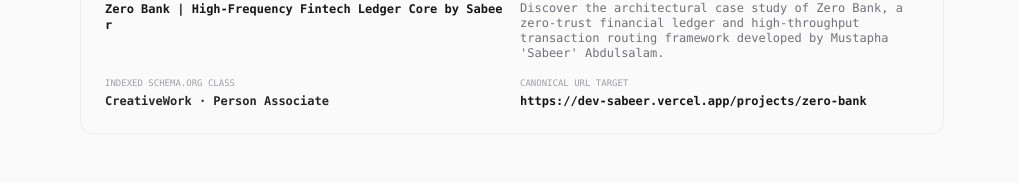
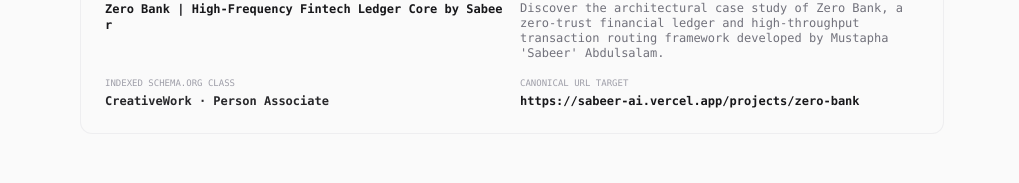
Before and after one commit to sabeerhub/Dev-Sabeer, a React (Vite) app: page / in a window 1280 px wide. Both pictures are taken after a click on the element "Zero Bank". Shown: the part 189-372 px from the top of the page, without its empty margins (128-1147 px from the left). Built offline with nearby package versions, Linux system fonts and the light colour scheme.

Commit message:
chore: update domain to sabeer-ai.vercel.app
Migrate canonical URLs, schema markup, and site metadata to the new production domain and add Google site verification.

```diff
--- a/index.html
+++ b/index.html
@@ -8,21 +8,22 @@
     <meta name="keywords" content="Mustapha Abdulsalam, Mustapha Abdulsalam portfolio, Sabeer developer, Sabeer frontend engineer, Sabeer AI builder, Sabeer-Verse, Zero Bank developer" />
     <meta name="author" content="Mustapha 'Sabeer' Abdulsalam" />
     <meta name="robots" content="index, follow" />
-    <link rel="canonical" href="https://dev-sabeer.vercel.app" />
+    <link rel="canonical" href="https://sabeer-ai.vercel.app" />
 
     <!-- Open Graph / Social SEO -->
     <meta property="og:type" content="profile" />
     <meta property="og:title" content="Mustapha 'Sabeer' Abdulsalam | Sabeer-Verse Portfolio" />
     <meta property="og:description" content="Official portfolio of Mustapha 'Sabeer' Abdulsalam. Specializing in fintech apps, AI tools, and fast, interactive websites." />
-    <meta property="og:url" content="https://dev-sabeer.vercel.app" />
+    <meta property="og:url" content="https://sabeer-ai.vercel.app" />
     <meta property="og:site_name" content="Sabeer-Verse" />
+    <meta name="google-site-verification" content="nMvia17foXF63m1rRA3LQjeX2dTAyhd3uP3FqqD87uA" />
 
     <!-- Dynamic Google Entity Person Schema (Initial Core Bootstrap) -->
     <script type="application/ld+json" id="seo-person-schema">
     {
       "@context": "https://schema.org",
       "@type": "Person",
-      "@id": "https://dev-sabeer.vercel.app/#person",
+      "@id": "https://sabeer-ai.vercel.app/#person",
       "name": "Mustapha Abdulsalam",
       "alternateName": "Sabeer",
       "jobTitle": "Frontend Developer & AI Solutions Builder",
@@ -30,7 +31,7 @@
         "@type": "Brand",
         "name": "Sabeer-Verse"
       },
-      "url": "https://dev-sabeer.vercel.app",
+      "url": "https://sabeer-ai.vercel.app",
       "sameAs": [
         "https://linkedin.com/in/masabeer",
         "https://github.com/sabeerhub",
--- /dev/null
+++ b/public/google0e3758ed8b73837c.html
@@ -0,0 +1 @@
+google-site-verification: google0e3758ed8b73837c.html
--- a/src/App.tsx
+++ b/src/App.tsx
@@ -83,14 +83,14 @@
     "@graph": [
       {
         "@type": "Person",
-        "@id": "https://dev-sabeer.vercel.app/#person",
+        "@id": "https://sabeer-ai.vercel.app/#person",
         "name": "Mustapha Abdulsalam",
         "alternateName": "Sabeer",
         "brand": {
           "@type": "Brand",
           "name": "Sabeer-Verse"
         },
-        "url": "https://dev-sabeer.vercel.app",
+        "url": "https://sabeer-ai.vercel.app",
         "sameAs": [
           "https://linkedin.com/in/masabeer",
           "https://github.com/sabeerhub",
@@ -103,16 +103,16 @@
       },
       currentProject ? {
         "@type": "CreativeWork",
-        "@id": `https://dev-sabeer.vercel.app/projects/${currentProject.id}/#work`,
+        "@id": `https://sabeer-ai.vercel.app/projects/${currentProject.id}/#work`,
         "name": currentProject.title,
         "headline": currentProject.tagline,
         "description": currentProject.description,
-        "creator": { "@id": "https://dev-sabeer.vercel.app/#person" },
+        "creator": { "@id": "https://sabeer-ai.vercel.app/#person" },
         "keywords": currentProject.techStack.join(', ')
       } : {
         "@type": "WebSite",
         "name": "Sabeer-Verse",
-        "url": "https://dev-sabeer.vercel.app",
+        "url": "https://sabeer-ai.vercel.app",
         "description": activePageDesc
       }
     ]
--- a/src/components/ContactView.tsx
+++ b/src/components/ContactView.tsx
@@ -38,17 +38,17 @@
     {
       id: "anchor-text-1",
       anchorText: "Mustapha Sabeer Abdulsalam",
-      html: `<a href="https://dev-sabeer.vercel.app" title="Mustapha Sabeer Abdulsalam" target="_blank">Mustapha &ldquo;Sabeer&rdquo; Abdulsalam</a>`
+      html: `<a href="https://sabeer-ai.vercel.app" title="Mustapha Sabeer Abdulsalam" target="_blank">Mustapha &ldquo;Sabeer&rdquo; Abdulsalam</a>`
     },
     {
       id: "anchor-text-2",
       anchorText: "Sabeer Frontend Developer",
-      html: `<a href="https://dev-sabeer.vercel.app/projects" title="Sabeer Frontend Developer" target="_blank">Sabeer Frontend Developer Portfolio</a>`
+      html: `<a href="https://sabeer-ai.vercel.app/projects" title="Sabeer Frontend Developer" target="_blank">Sabeer Frontend Developer Portfolio</a>`
     },
     {
       id: "anchor-text-3",
       anchorText: "Sabeer-Verse fintech",
-      html: `<a href="https://dev-sabeer.vercel.app/projects/zero-bank" title="Sabeer-Verse Zero Bank" target="_blank">Zero Bank Case Study</a>`
+      html: `<a href="https://sabeer-ai.vercel.app/projects/zero-bank" title="Sabeer-Verse Zero Bank" target="_blank">Zero Bank Case Study</a>`
     }
   ];
 
--- a/src/components/ProjectDetailView.tsx
+++ b/src/components/ProjectDetailView.tsx
@@ -56,7 +56,7 @@
           </div>
           <div className="space-y-1">
             <span className="text-[9px] text-zinc-400 block uppercase">Canonical URL Target</span>
-            <span className="text-zinc-900 block font-semibold break-all">https://dev-sabeer.vercel.app{project.path}</span>
+            <span className="text-zinc-900 block font-semibold break-all">https://sabeer-ai.vercel.app{project.path}</span>
           </div>
         </div>
       </section>
--- a/src/components/SeoHead.tsx
+++ b/src/components/SeoHead.tsx
@@ -29,7 +29,7 @@
       canonical.setAttribute('rel', 'canonical');
       document.head.appendChild(canonical);
     }
-    canonical.setAttribute('href', `https://dev-sabeer.vercel.app${path}`);
+    canonical.setAttribute('href', `https://sabeer-ai.vercel.app${path}`);
 
     // 4. Inject Dynamic JSON-LD Schema
     let dynamicSchema = document.getElementById('dynamic-jsonld-schema');
@@ -47,7 +47,7 @@
     const personSchema = {
       "@context": "https://schema.org",
       "@type": "Person",
-      "@id": "https://dev-sabeer.vercel.app/#person",
+      "@id": "https://sabeer-ai.vercel.app/#person",
       "name": "Mustapha Abdulsalam",
       "alternateName": "Sabeer",
       "jobTitle": "Frontend Developer & AI Solutions Builder",
@@ -55,7 +55,7 @@
         "@type": "Brand",
         "name": "Sabeer-Verse"
       },
-      "url": "https://dev-sabeer.vercel.app",
+      "url": "https://sabeer-ai.vercel.app",
       "sameAs": [
         "https://linkedin.com/in/masabeer",
         "https://github.com/sabeerhub",
@@ -75,14 +75,14 @@
           personSchema,
           {
             "@type": "CreativeWork",
-            "@id": `https://dev-sabeer.vercel.app/projects/${project.id}/#work`,
+            "@id": `https://sabeer-ai.vercel.app/projects/${project.id}/#work`,
             "name": project.title,
             "headline": project.tagline,
             "description": project.description,
             "creator": {
-              "@id": "https://dev-sabeer.vercel.app/#person"
+              "@id": "https://sabeer-ai.vercel.app/#person"
             },
-            "url": `https://dev-sabeer.vercel.app/projects/${project.id}`,
+            "url": `https://sabeer-ai.vercel.app/projects/${project.id}`,
             "genre": project.category,
             "keywords": project.techStack.join(', '),
             "abstract": project.problem,
@@ -98,12 +98,12 @@
           personSchema,
           {
             "@type": "WebSite",
-            "@id": "https://dev-sabeer.vercel.app/#website",
-            "url": "https://dev-sabeer.vercel.app",
+            "@id": "https://sabeer-ai.vercel.app/#website",
+            "url": "https://sabeer-ai.vercel.app",
             "name": "Sabeer-Verse",
             "description": description,
             "publisher": {
-              "@id": "https://dev-sabeer.vercel.app/#person"
+              "@id": "https://sabeer-ai.vercel.app/#person"
             }
           }
         ]
```
